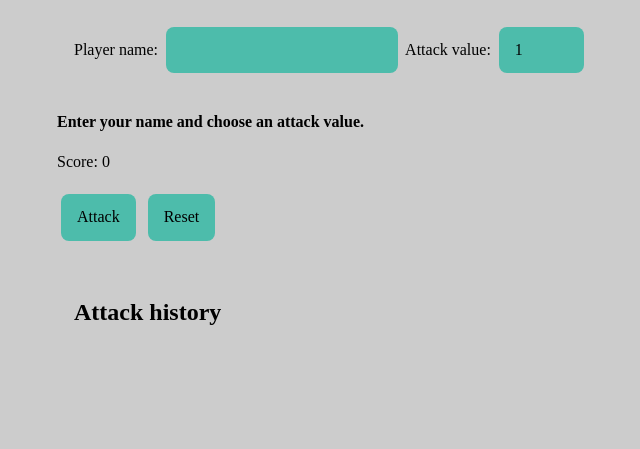
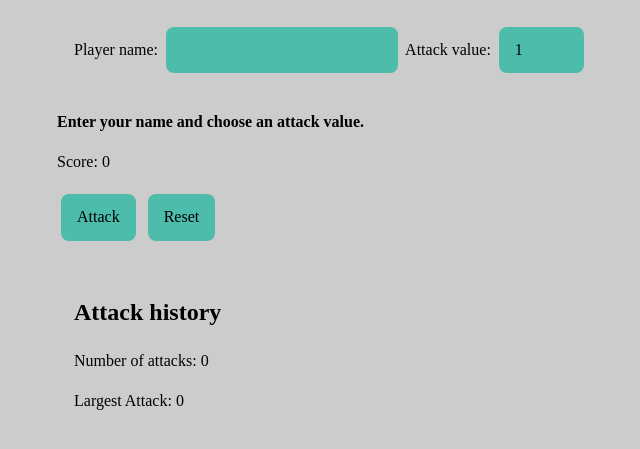
Before and after one commit to Kristian7062/week-01-click-attack, a website built with webpack: page index.html in a window 1280 px wide. Shown: the part 117-566 px from the top of the page, without its empty margins (165-805 px from the left). Built offline with nearby package versions, Linux system fonts and the light colour scheme.

Commit message:
Challenge 4, energy, done

```diff
--- a/index.html
+++ b/index.html
@@ -31,6 +31,8 @@
 
     <section class="card">
       <h2>Attack history</h2>
+      <p>Number of attacks: <span id="attackCount">0</span></p>
+      <p>Largest Attack: <span id="largestAtk">0</span></p>
       <ul id="history"></ul>
     </section>
 </body>
```
